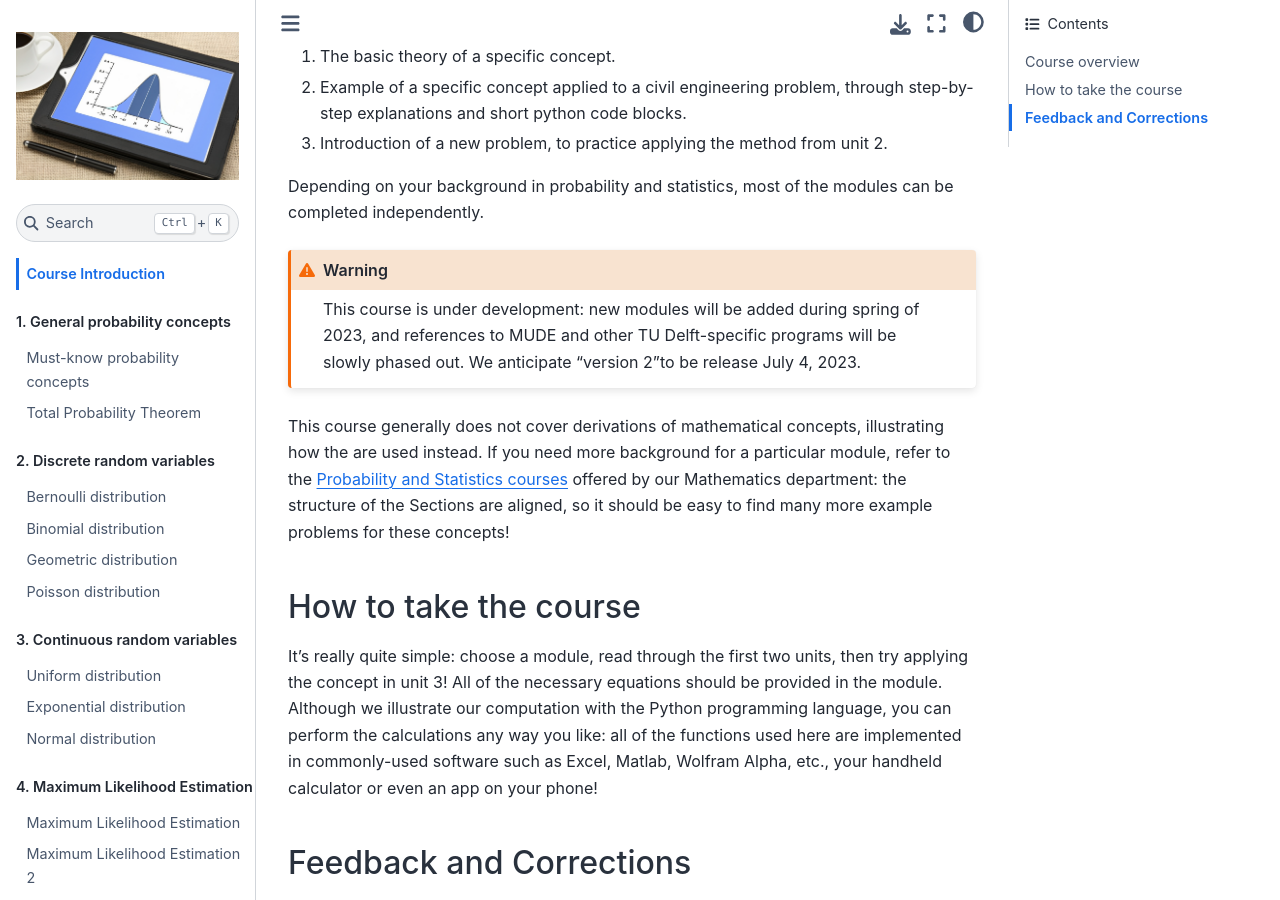
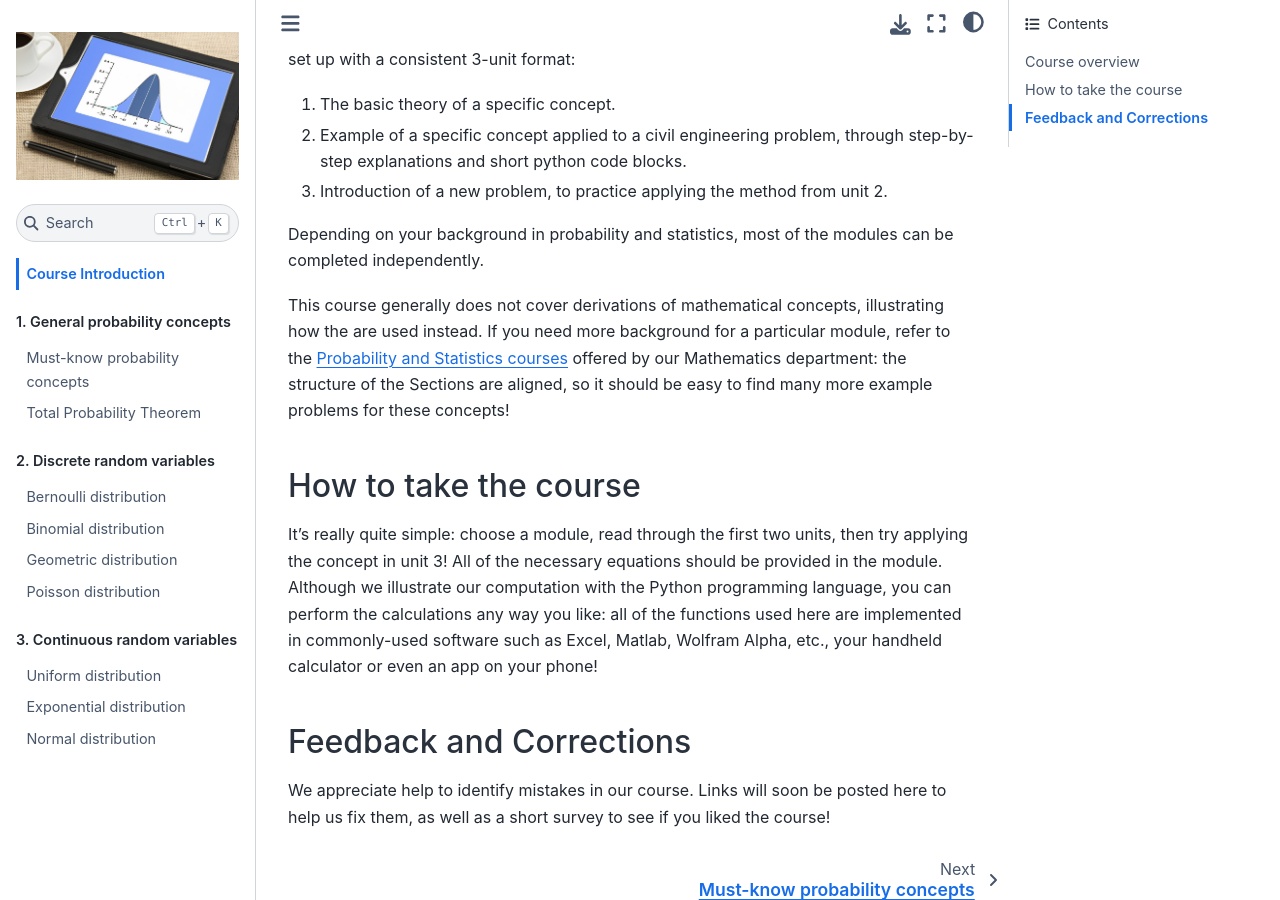
Before and after one commit to TUDelft-CITG/learn-probability, a Jupyter Book: the page built from book/index.md, in a window 1280 px wide and 900 px high, scrolled down 1420 px. Built offline with Jupyter Book 1.0.4 settings and Sphinx 7.4.7 and the Sphinx Book theme 1.1.4, drawn with Linux system fonts in a browser that asks for light colours; some of the changed lines change nothing that is shown; some of the changed text lies outside the part shown.

Commit message:
admin updates

````diff
--- a/book/_config.yml
+++ b/book/_config.yml
@@ -27,6 +27,11 @@
 
 # Add GitHub buttons to your book
 # See https://jupyterbook.org/customize/config.html#add-a-link-to-your-repository
-#html:
+html:
+  announcement: "⚠️ This is not the final version of the book! The new version will be ready by July 1.⚠️"
+  extra_navbar: |
+      <div>
+          <IMG SRC="https://raw.githubusercontent.com/mbakker7/exploratory_computing_with_python/master/tudelft_logo.png" WIDTH=200 ALIGN="center">
+      </div>
 #  use_issues_button: true
 #  use_repository_button: true
--- a/book/_toc.yml
+++ b/book/_toc.yml
@@ -22,13 +22,13 @@
   - file: section_03/3_2_Exponential_dist
   - file: section_03/3_3_Normal_dist
 
-- caption: 4. Maximum Likelihood Estimation
-  chapters:
-  - file: new_prob_material/MLE_1
-  - file: new_prob_material/MLE_2
-  - file: new_prob_material/MLE_exercises
+# - caption: 4. Maximum Likelihood Estimation
+#   chapters:
+#   - file: new_prob_material/MLE_1
+#   - file: new_prob_material/MLE_2
+#   - file: new_prob_material/MLE_exercises
 
-- caption: 5. Joint, Independence and Conditional distributions
-  chapters:
-  - file: new_prob_material/jointDistribution
-  - file: new_prob_material/independence+conditional
+# - caption: 5. Joint, Independence and Conditional distributions
+#   chapters:
+#   - file: new_prob_material/jointDistribution
+#   - file: new_prob_material/independence+conditional
--- a/book/index.md
+++ b/book/index.md
@@ -55,8 +55,8 @@
 
 Depending on your background in probability and statistics, most of the modules can be completed independently.
 
-```{warning} This course is under development: new modules will be added during spring of 2023, and references to MUDE and other TU Delft-specific programs will be slowly phased out. We anticipate "version 2"to be release July 4, 2023.
-```
+<!-- ```{warning} This course is under development: new modules will be added during spring of 2023, and references to MUDE and other TU Delft-specific programs will be slowly phased out. We anticipate "version 2"to be release July 4, 2023.
+``` -->
 
 This course generally does not cover derivations of mathematical concepts, illustrating how the are used instead. If you need more background for a particular module, refer to the [Probability and Statistics courses](https://online-learning.tudelft.nl/topic/mastering-mathematics/) offered by our Mathematics department: the structure of the Sections are aligned, so it should be easy to find many more example problems for these concepts!
 
````
